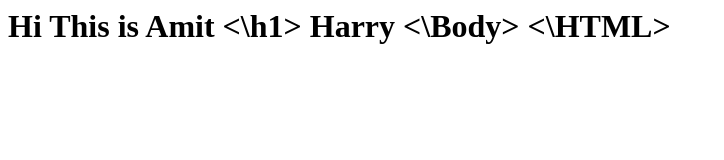
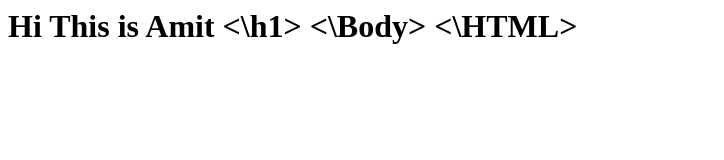
Before and after one commit to amit49409/Gitlearn, a plain HTML site: page index.html in a window 1280 px wide. Shown: the whole page, without its empty margins (0-724 px from the left). Drawn offline with Linux system fonts and the light colour scheme.

Commit message:
Revert "commit 2" git revert
This reverts commit 8feec0167bb50ad2dddf8537bf2b34343dbf5f43.

```diff
--- a/index.html
+++ b/index.html
@@ -2,7 +2,5 @@
 <Body>
 <h1> Hi This is Amit
 <\h1>
-
-Harry
 <\Body>
 <\HTML>
```
